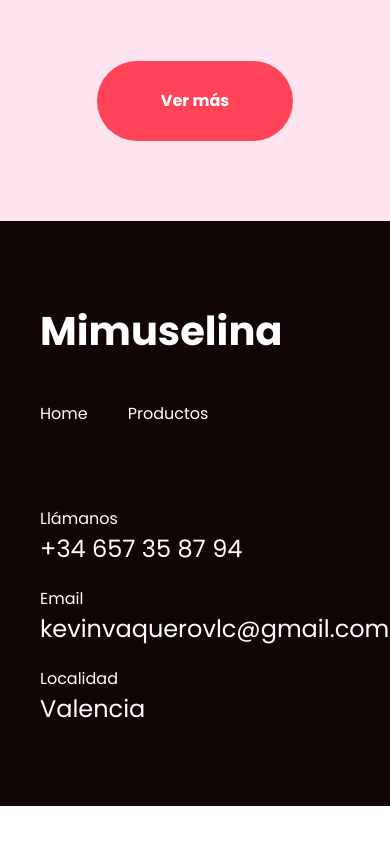
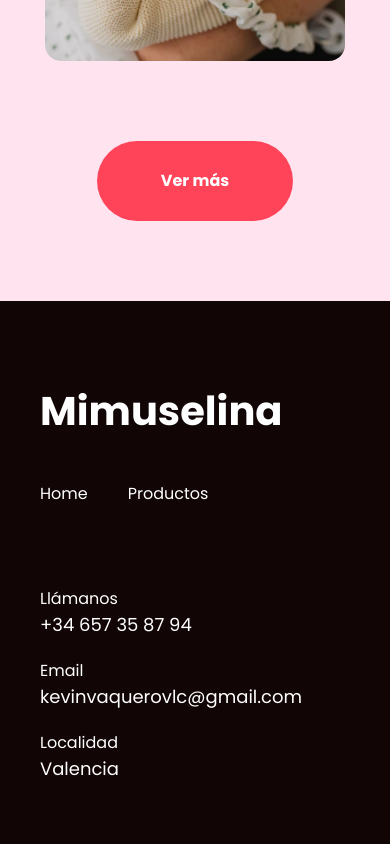
Before and after one commit to Juan-Script/mimuselina-web, a Next.js app: page / in a window 390 px wide. Shown: the part 6732-7576 px from the top of the page. Before the commit the page ends 7538 px from the top, so only its background shows below. Built offline with nearby package versions, Linux system fonts and the light colour scheme.

Commit message:
fix: responsive arreglado

```diff
--- a/components/CardProduct.tsx
+++ b/components/CardProduct.tsx
@@ -11,9 +11,9 @@
 export default function CardProduct({ title, price, image, slug }: Props) {
     return (
         <Link href={`/productos/${slug}`} className="[text-decoration:none] flex flex-col items-start justify-start gap-[20px] w-full">
-            <div className="w-full rounded-2xl relative bg-white h-[268px] p-3 shrink-0">
+            <div className="w-[308px] -ml-3 rounded-2xl relative bg-white h-[308px] p-3 shrink-0">
                 <img
-                    className="absolute top-[-8px] rounded-2xl left-[-26px] w-full h-[308px] object-cover"
+                    className="rounded-2xl w-full h-[308px] object-cover"
                     alt=""
                     src={image}
                 />
--- a/components/Footer2.tsx
+++ b/components/Footer2.tsx
@@ -23,7 +23,7 @@
                     <div>
                         Llámanos
                     </div>
-                    <div className='text-[24px]'>
+                    <div className='text-[24px] md:text-[18px]'>
                         +34 657 35 87 94
                     </div>
                 </div>
@@ -32,7 +32,7 @@
                     <div>
                         Email
                     </div>
-                    <div className='text-[24px]'>
+                    <div className='text-[24px] md:text-[18px]'>
                         kevinvaquerovlc@gmail.com
                     </div>
                 </div>
@@ -41,7 +41,7 @@
                     <div>
                         Localidad
                     </div>
-                    <div className='text-[24px]'>
+                    <div className='text-[24px] md:text-[18px]'>
                         Valencia
                     </div>
                 </div>
--- a/components/PorqueNosotros.tsx
+++ b/components/PorqueNosotros.tsx
@@ -2,7 +2,7 @@
 
 export default function PorqueNosotros() {
     return (
-        <div className="relative bg-white h-[fit px-[300px] xl:px-[150px] md:px-[40px] items-center justify-center overflow-hidden shrink-0 text-xl text-orange-2">
+        <div className="relative bg-white h-[fit px-[300px] xl:px-[150px] md:px-[40px] py-10 items-center justify-center overflow-hidden shrink-0 text-xl text-orange-2">
             <div className="flex flex-col items-start justify-start gap-[20px]">
                 <b className="relative leading-[100%]">Por qué nosotros</b>
                 <b className="w-full relative text-37xl md:text-[36px] leading-[140%] inline-block text-primary">
```
